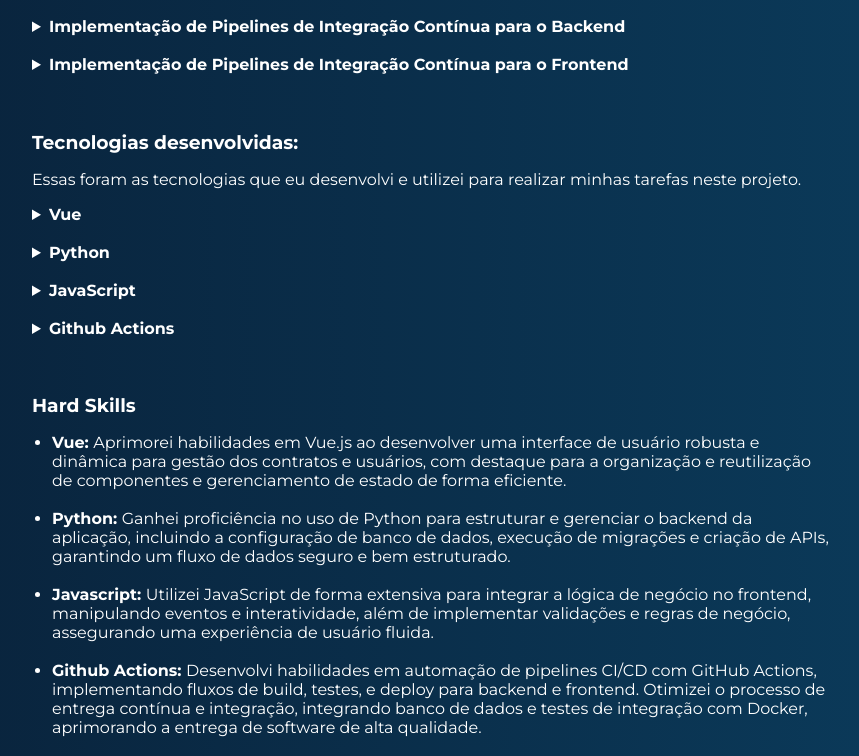
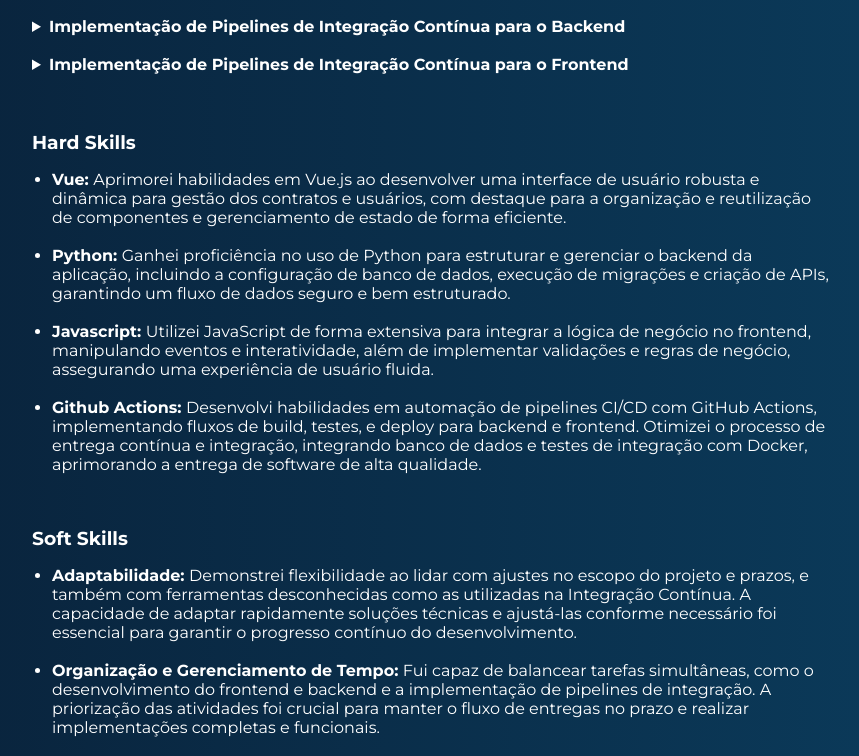
Before and after one commit to silasprd/portfolio-fatec-web, a Vue app: page /portfolio-fatec-web/semestre-5 in a window 1280 px wide. Shown: the part 1220-1976 px from the top of the page, without its empty margins (208-1067 px from the left). Built offline with nearby package versions, Linux system fonts and the light colour scheme.

Commit message:
remove unnecessary parts

```diff
--- a/src/components/SemesterFive.vue
+++ b/src/components/SemesterFive.vue
@@ -92,31 +92,6 @@ import "../style.css"
 
     <br><br>
     <section class="section">
-      <h3><b>Tecnologias desenvolvidas:</b></h3>
-      <p>Essas foram as tecnologias que eu desenvolvi e utilizei para realizar minhas tarefas neste projeto.</p>
-      <details>
-          <summary><b>Vue</b></summary>
-          <p>Como principal framework para o desenvolvimento das telas da interface.</p>
-      </details>
-      <br>
-      <details>
-          <summary><b>Python</b></summary>
-          <p>Utilizado para gerenciar e configurar o backend, e também realizar integrações entre o backend e o banco de dados</p>
-      </details>
-      <br>
-      <details>
-          <summary><b>JavaScript</b></summary>
-          <p>Linguagem de programação fundamental para a interatividade das telas.</p>
-      </details>
-      <br>
-      <details>
-          <summary><b>Github Actions</b></summary>
-          <p>Ferramenta utilizada para automatização de processos no desenvoltimento do software.</p>
-      </details>
-    </section>
-
-    <br><br>
-    <section class="section">
       <h3>Hard Skills</h3>
       <ul>
         <li><b>Vue: </b> Aprimorei habilidades em Vue.js ao desenvolver uma interface de usuário robusta e dinâmica para gestão dos contratos e usuários, com destaque para a organização e reutilização de componentes e gerenciamento de estado de forma eficiente.</li><br>
```
